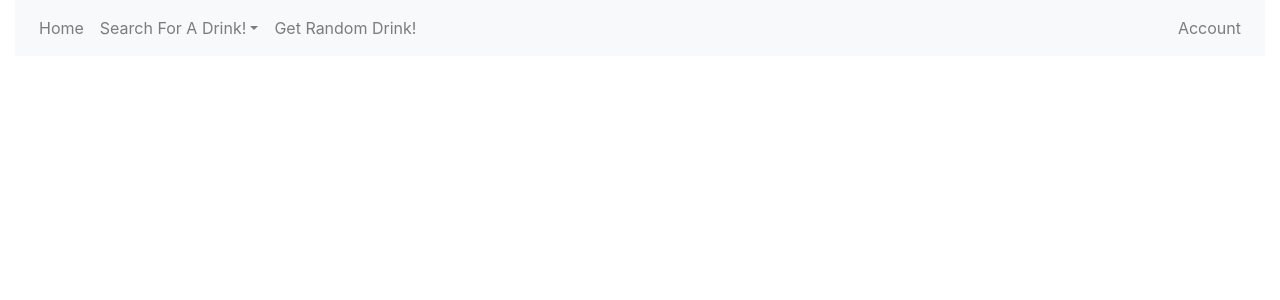
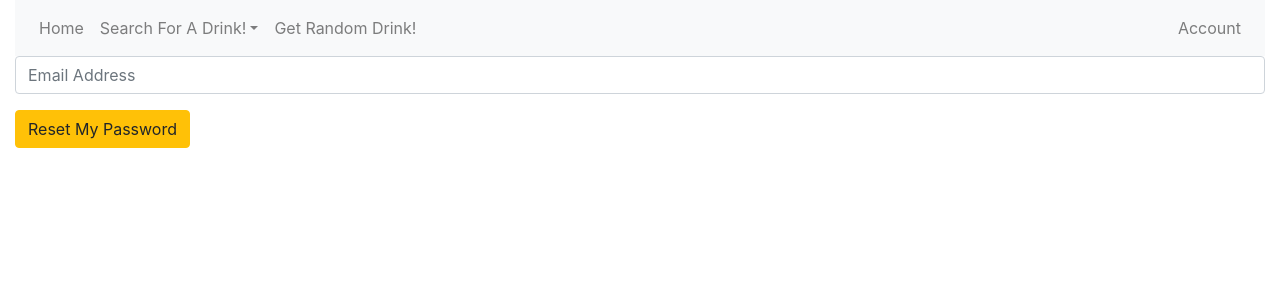
Before and after one commit to Sudolphus/Cocktail-Recipies, a React (Create React App) app: page /forgot-password in a window 1280 px wide. Shown: the top 300 px of the page. Built offline with nearby package versions, Linux system fonts and the light colour scheme; no server answers.

Commit message:
add forgot password function
Co-authored-by: Ben Russell <benjaminrussell36@gmail.com>

```diff
--- a/src/components/Account/AccountControl.js
+++ b/src/components/Account/AccountControl.js
@@ -14,7 +14,10 @@ function AccountControl() {
         </Card>
         <Card>
           <Card.Header><Card.Title as='h4'>Log In To Your Account</Card.Title></Card.Header>
-          <Card.Body><LogIn /></Card.Body>
+          <Card.Body>
+            <LogIn />
+            <a href='/forgot-password'>I forgot my password!</a>
+          </Card.Body>
         </Card>
       </CardDeck>
     </React.Fragment>
--- /dev/null
+++ b/src/components/Account/PasswordForgot.js
@@ -0,0 +1,38 @@
+import React, { useState } from 'react';
+import { useHistory } from 'react-router-dom';
+import { withFirebase } from '../Firebase';
+import Form from 'react-bootstrap/Form';
+import Button from 'react-bootstrap/Button';
+
+function PasswordForgot(props) {
+  const history = useHistory();
+  const [email, setEmail] = useState('');
+  const [error, setError] = useState(null);
+
+  const onSubmit = (event) => {
+    event.preventDefault();
+    props.firebase.doPasswordReset(email)
+      .then(() => {
+        setEmail('');
+        setError(null);
+        history.push('/account');
+      })
+      .catch(error => setError(error));
+  }
+
+  return(
+    <Form onSubmit={onSubmit}>
+      <Form.Group controlId='email'>
+        <Form.Control
+          type='text'
+          onChange={event => setEmail(event.target.value)}
+          value={email}
+          placeholder='Email Address' />
+      </Form.Group>
+      <Button type='submit' variant='warning'>Reset My Password</Button>
+      {error && <p>{error.message}</p>}
+    </Form>
+  );
+}
+
+export default withFirebase(PasswordForgot);
--- a/src/components/DrinkControl.js
+++ b/src/components/DrinkControl.js
@@ -6,6 +6,7 @@ import SplashPage from './SplashPage';
 import AlcoholSearch from './AlcoholSearch';
 import RandomCocktail from './RandomCocktail';
 import AccountControl from './Account/AccountControl';
+import PasswordForgot from './Account/PasswordForgot';
 import * as s from './SearchTypes';
 
 function DrinkControl() {
@@ -33,6 +34,9 @@ function DrinkControl() {
           <Route path="/account" exact>
             <AccountControl />
           </Route>
+          <Route path='/forgot-password' exact>
+            <PasswordForgot />
+          </Route>
         </Switch>
       </Router>
     </Container>
```
